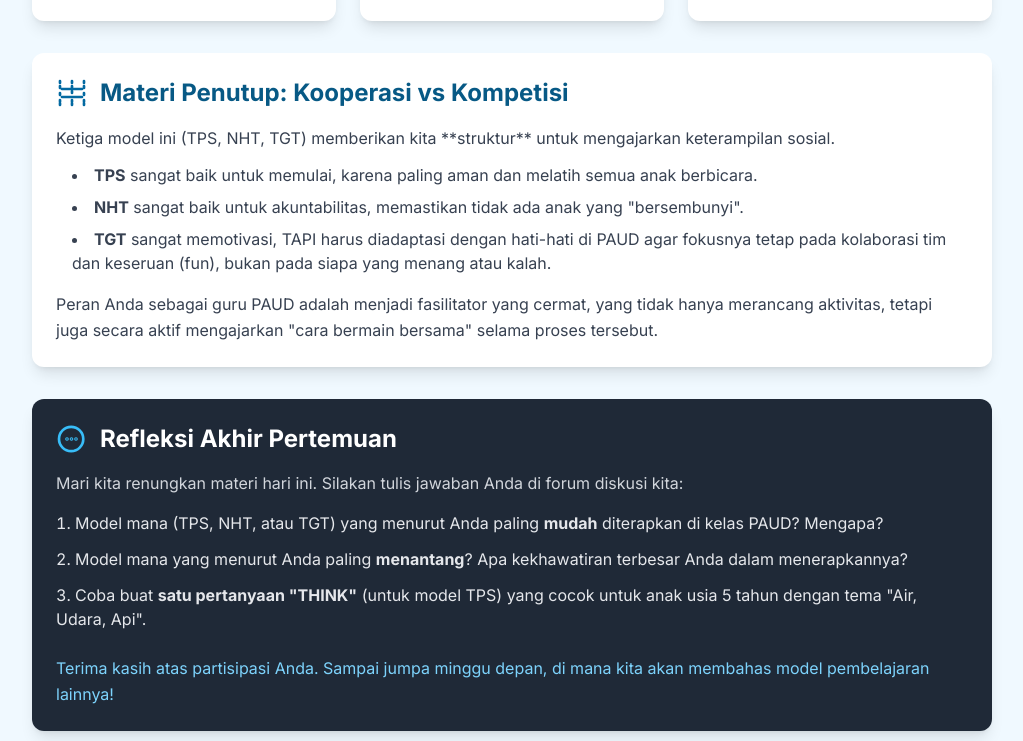
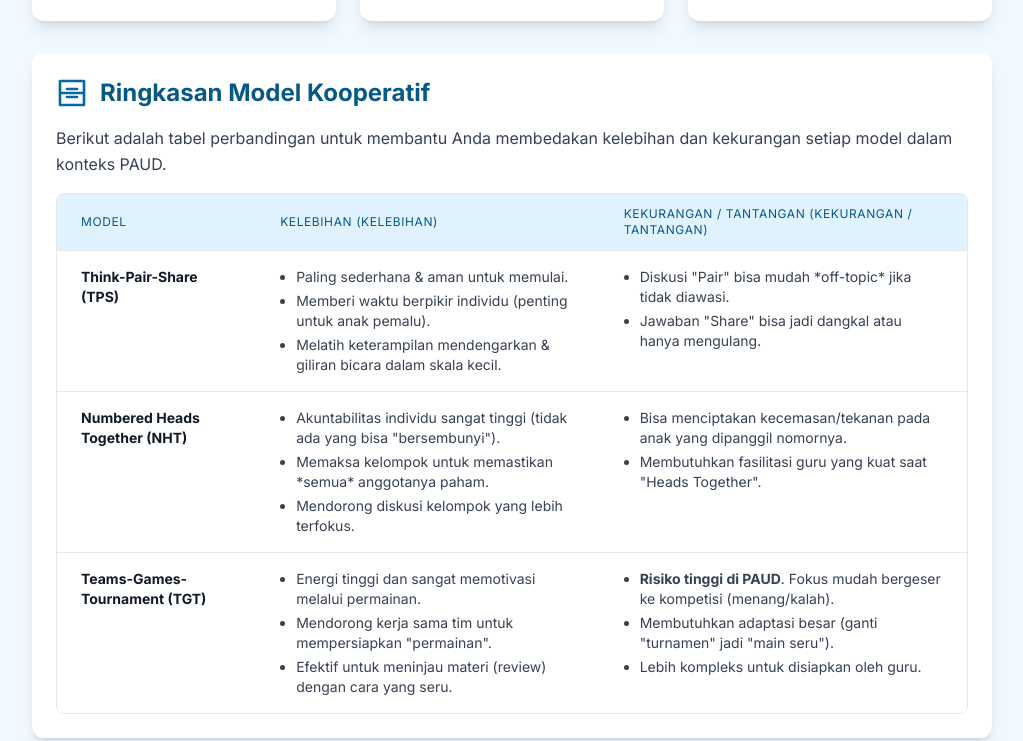
Before and after one commit to djatmikosuwandi/training-management, a plain HTML site: page pertemuan_12.html in a window 1280 px wide. Shown: the part 2503-3244 px from the top of the page, without its empty margins (128-1151 px from the left). Drawn offline with nearby package versions, Linux system fonts and the light colour scheme.

Commit message:
Update pertemuan_12.html

```diff
--- a/pertemuan_12.html
+++ b/pertemuan_12.html
@@ -160,6 +160,82 @@
             </div>
         </section>
 
+        <!-- [BARU] Ringkasan Model -->
+        <section class="bg-white p-6 rounded-xl shadow-lg mb-8">
+            <div class="flex items-center mb-4">
+                <!-- Ikon Tabel -->
+                <svg class="h-8 w-8 text-sky-700 mr-3" xmlns="http://www.w3.org/2000/svg" fill="none" viewBox="0 0 24 24" stroke-width="2" stroke="currentColor">
+                  <path stroke-linecap="round" stroke-linejoin="round" d="M3 3h18M3 12h18M3 21h18M3 3v18M21 3v18M8.25 9h7.5M8.25 15h7.5" />
+                </svg>
+                <h3 class="text-2xl font-bold text-sky-800">Ringkasan Model Kooperatif</h3>
+            </div>
+            <p class="text-gray-700 leading-relaxed mb-4">
+                Berikut adalah tabel perbandingan untuk membantu Anda membedakan kelebihan dan kekurangan setiap model dalam konteks PAUD.
+            </p>
+            <div class="overflow-x-auto rounded-lg border">
+                <table class="min-w-full divide-y divide-gray-200">
+                    <thead class="bg-sky-100">
+                        <tr>
+                            <th scope="col" class="px-6 py-3 text-left text-xs font-medium text-sky-800 uppercase tracking-wider">Model</th>
+                            <th scope="col" class="px-6 py-3 text-left text-xs font-medium text-sky-800 uppercase tracking-wider">Kelebihan (Kelebihan)</th>
+                            <th scope="col" class="px-6 py-3 text-left text-xs font-medium text-sky-800 uppercase tracking-wider">Kekurangan / Tantangan (Kekurangan / Tantangan)</th>
+                        </tr>
+                    </thead>
+                    <tbody class="bg-white divide-y divide-gray-200">
+                        <tr>
+                            <td class="px-6 py-4 align-top text-sm font-medium text-gray-900"><strong>Think-Pair-Share (TPS)</strong></td>
+                            <td class="px-6 py-4 align-top text-sm text-gray-700">
+                                <ul class="list-disc list-outside space-y-1 pl-4">
+                                    <li>Paling sederhana & aman untuk memulai.</li>
+                                    <li>Memberi waktu berpikir individu (penting untuk anak pemalu).</li>
+                                    <li>Melatih keterampilan mendengarkan & giliran bicara dalam skala kecil.</li>
+                                </ul>
+                            </td>
+                            <td class="px-6 py-4 align-top text-sm text-gray-700">
+                                <ul class="list-disc list-outside space-y-1 pl-4">
+                                    <li>Diskusi "Pair" bisa mudah *off-topic* jika tidak diawasi.</li>
+                                    <li>Jawaban "Share" bisa jadi dangkal atau hanya mengulang.</li>
+                                </ul>
+                            </td>
+                        </tr>
+                        <tr>
+                            <td class="px-6 py-4 align-top text-sm font-medium text-gray-900"><strong>Numbered Heads Together (NHT)</strong></td>
+                            <td class="px-6 py-4 align-top text-sm text-gray-700">
+                                <ul class="list-disc list-outside space-y-1 pl-4">
+                                    <li>Akuntabilitas individu sangat tinggi (tidak ada yang bisa "bersembunyi").</li>
+                                    <li>Memaksa kelompok untuk memastikan *semua* anggotanya paham.</li>
+                                    <li>Mendorong diskusi kelompok yang lebih terfokus.</li>
+                                </ul>
+                            </td>
+                            <td class="px-6 py-4 align-top text-sm text-gray-700">
+                                <ul class="list-disc list-outside space-y-1 pl-4">
+                                    <li>Bisa menciptakan kecemasan/tekanan pada anak yang dipanggil nomornya.</li>
+                                    <li>Membutuhkan fasilitasi guru yang kuat saat "Heads Together".</li>
+                                </ul>
+                            </td>
+                        </tr>
+                        <tr>
+                            <td class="px-6 py-4 align-top text-sm font-medium text-gray-900"><strong>Teams-Games-Tournament (TGT)</strong></td>
+                            <td class="px-6 py-4 align-top text-sm text-gray-700">
+                                <ul class="list-disc list-outside space-y-1 pl-4">
+                                    <li>Energi tinggi dan sangat memotivasi melalui permainan.</li>
+                                    <li>Mendorong kerja sama tim untuk mempersiapkan "permainan".</li>
+                                    <li>Efektif untuk meninjau materi (review) dengan cara yang seru.</li>
+                                </ul>
+                            </td>
+                            <td class="px-6 py-4 align-top text-sm text-gray-700">
+                                <ul class="list-disc list-outside space-y-1 pl-4">
+                                    <li><strong>Risiko tinggi di PAUD</strong>. Fokus mudah bergeser ke kompetisi (menang/kalah).</li>
+                                    <li>Membutuhkan adaptasi besar (ganti "turnamen" jadi "main seru").</li>
+                                    <li>Lebih kompleks untuk disiapkan oleh guru.</li>
+                                </ul>
+                            </td>
+                        </tr>
+                    </tbody>
+                </table>
+            </div>
+        </section>
+
         <!-- Materi Penutup -->
         <section class="bg-white p-6 rounded-xl shadow-lg mb-8">
             <div class="flex items-center mb-4">
```
